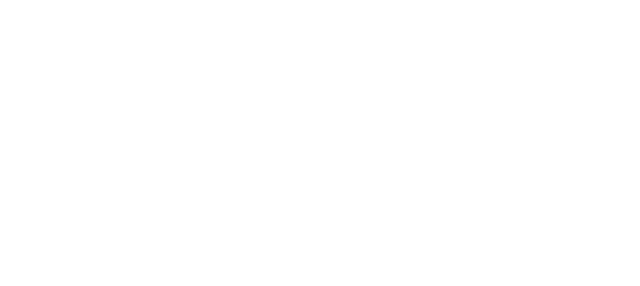
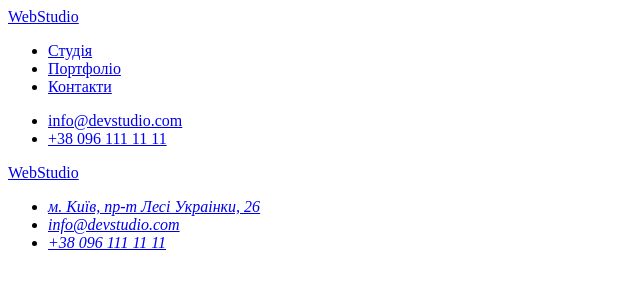
Before and after one commit to Sianna878/goit-markup-hw-01, a plain HTML site: page index.html in a window 1280 px wide. Shown: the whole page, without its empty margins (0-640 px from the left). Drawn offline with Linux system fonts and the light colour scheme.

Commit message:
створив header і footer

```diff
--- a/index.html
+++ b/index.html
@@ -7,8 +7,47 @@
     <title>goit-markup-hw-01</title>
 </head>
 <body>
-    <header></header>
+    <header>
+        <nav>
+            <a href="./index.html">WebStudio</a>
+            <ul>
+                <li>
+                    <a href="./index.html">Студія</a>
+                </li>
+                <li>
+                    <a href="#">Портфоліо</a>
+                </li>
+                <li>
+                    <a href="#">Контакти</a>
+                </li>
+            </ul>
+        </nav>
+        <ul>
+            <li>
+                <a href="mailto:info@devstudio.com">info@devstudio.com</a>
+            </li>
+            <li>
+                <a href="tel:+380961111111">+38 096 111 11 11</a>
+            </li>
+        </ul>
+    </header>
     <main></main>
-    <footer></footer>
+    <footer>
+        <a href="./index.html">WebStudio</a>
+        <address>
+            <ul>
+                <li>
+                    <a href="https://goo.gl/maps/CPtrU1FHBa2aNyZL9" target="_blank"
+                       rel="noopener noreferrer nofollow">м. Київ, пр-т Лесі Украінки, 26</a>
+                </li>
+                <li>
+                    <a href="mailto:info@devstudio.com">info@devstudio.com</a>
+                </li>
+                <li>
+                    <a href="tel:+380961111111">+38 096 111 11 11</a>
+                </li>
+            </ul>
+        </address>
+    </footer>
 </body>
 </html>
```
